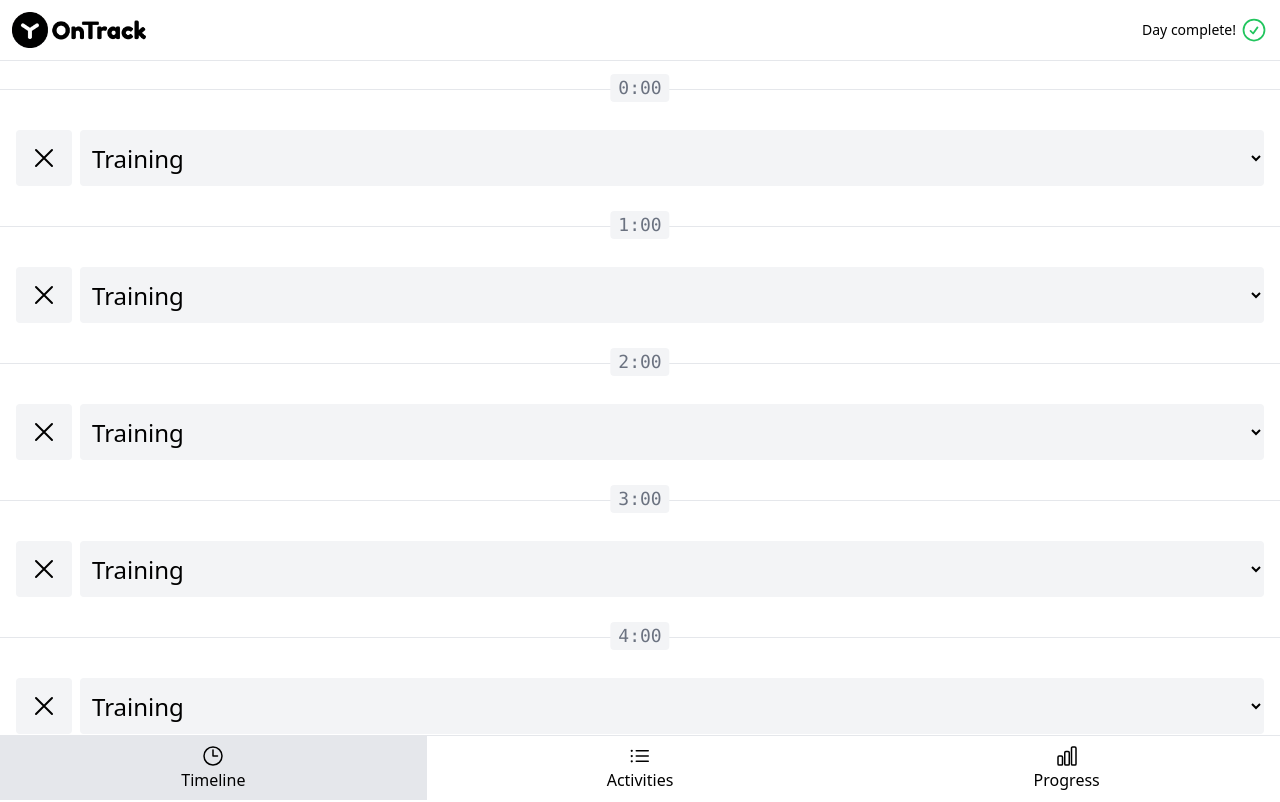
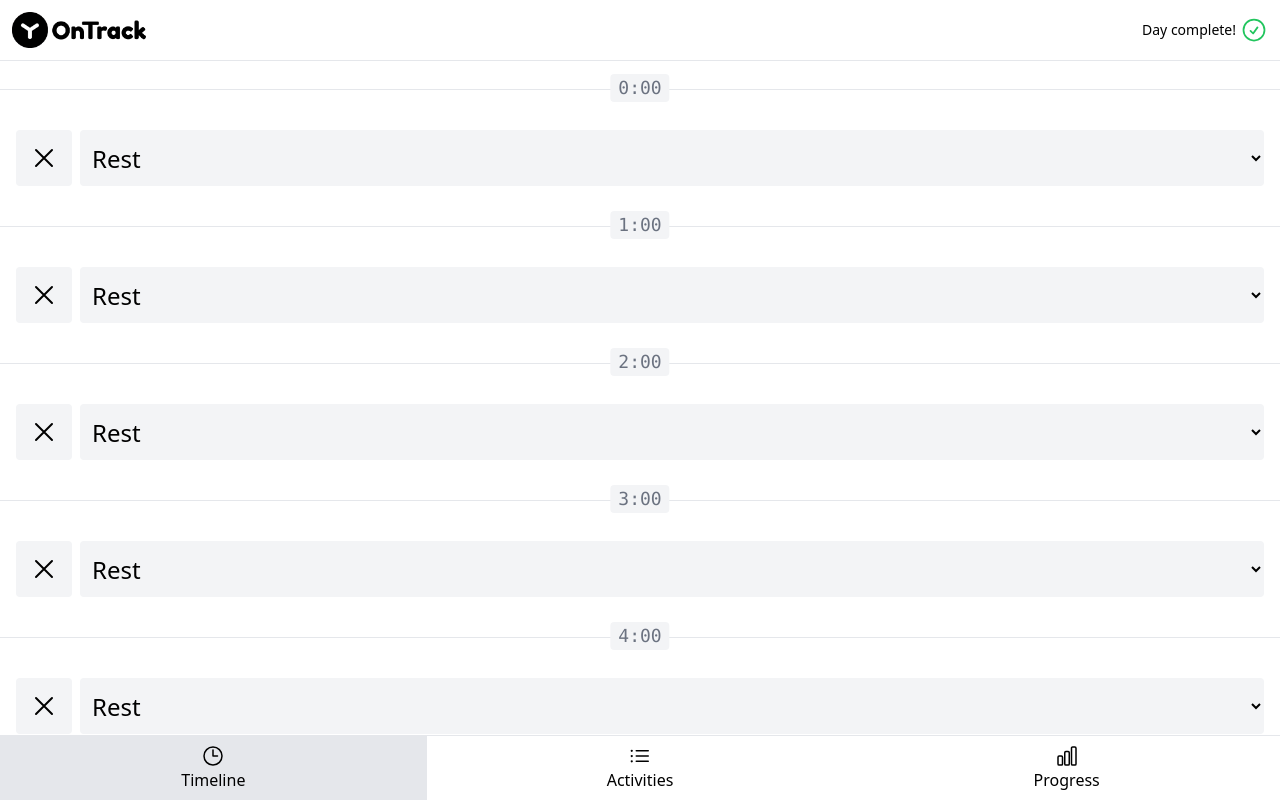
Before and after one commit to kruvv/ontrack, a Vue app: page /#timeline in a window 1280 px wide. Shown: the top 802 px of the page. Built offline with nearby package versions, Linux system fonts and the light colour scheme.

Commit message:
Доработка валидаторов.

```diff
--- a/src/components/BaseSelect.vue
+++ b/src/components/BaseSelect.vue
@@ -1,10 +1,15 @@
 <template>
   <div class="flex gap-2">
-    <BaseButton>
+    <BaseButton @click="emit('select', null)">
       <XMarkIcon class="h-8" />
     </BaseButton>
-    <select class="w-full truncate rounded bg-gray-100 py-1 px-2 text-2xl">
-      <option selected disabled value="">{{ placeholder }}</option>
+    <select
+      class="w-full truncate rounded bg-gray-100 py-1 px-2 text-2xl"
+      @change="emit('select', +$event.target.value)"
+    >
+      <option :selected="isNotSelected" disabled value="">
+        {{ placeholder }}
+      </option>
       <option
         v-for="{ value, label } in options"
         :key="value"
@@ -18,10 +23,14 @@
 </template>
 
 <script setup lang="ts">
+import { computed } from 'vue'
 import BaseButton from '@/components/BaseButton.vue'
 import { XMarkIcon } from '@heroicons/vue/24/outline'
-import { validateSelectOptions } from '@/validators.ts'
-defineProps({
+import { validateSelectOptions, isUndefinedOrNull, isNumberOrNull } from '@/validators.ts'
+const emit = defineEmits({
+  select: isNumberOrNull,
+})
+const props = defineProps({
   selected: Number,
   options: {
     type: Array,
@@ -30,6 +39,9 @@ defineProps({
   },
   placeholder: { type: String, required: true },
 })
+const isNotSelected = computed(() => {
+  return isUndefinedOrNull(props.selected)
+})
 </script>
 
 <style scoped></style>
--- a/src/components/TimelineItem.vue
+++ b/src/components/TimelineItem.vue
@@ -1,11 +1,17 @@
 <template>
   <li class="relative flex flex-col gap-2 border-t border-grey-200 py-10 px-4">
     <a href="#" :class="hourLinkClasses">{{ timelineItem.hour }}:00</a>
-    <BaseSelect :selected="selectedActivityId" :options="options" placeholder="Rest" />
+    <BaseSelect
+      :selected="selectedActivityId"
+      :options="options"
+      placeholder="Rest"
+      @select="selectedActivityId = $event"
+    />
   </li>
 </template>
 
 <script setup lang="ts">
+import { ref } from 'vue'
 import BaseSelect from '@/components/BaseSelect.vue'
 import { isTimelineItemValid } from '@/validators.ts'
 const props = defineProps({
@@ -28,7 +34,7 @@ const options = [
   { value: 2, label: 'Reading' },
   { value: 3, label: 'Training' },
 ]
-const selectedActivityId = 3
+const selectedActivityId = ref()
 </script>
 
 <style scoped></style>
--- a/src/validators.ts
+++ b/src/validators.ts
@@ -5,20 +5,59 @@ type SelectOptions = {
   label: string
 }
 
+export type TimelineItem = {
+  hour: number
+}
+
 export function isPageValid(page: string): boolean {
   return Object.keys(NAV_ITEMS).includes(page)
 }
 
-export function isTimelineItemValid({ hour }: { hour: number }): boolean {
-  return typeof hour === 'number' && hour >= MIDNIGHT_HOUR && hour < HOURS_IN_DAY
+export function isTimelineItemValid({ hour }: TimelineItem) {
+  return isHourValid(hour)
 }
+
 export function validateSelectOptions(options: SelectOptions[]) {
   return options.every(isSelectOptionValid)
 }
+
 function isSelectOptionValid({ value, label }: SelectOptions) {
-  return typeof value === 'number' && typeof label === 'string'
+  return isNumber(value) && isString(label)
 }
 
-export function validateTimelineItems(timelineItems) {
+export function validateTimelineItems(timelineItems: TimelineItem[]) {
   return timelineItems.every(isTimelineItemValid)
 }
+
+export function isUndefinedOrNull(value?: number) {
+  return isUndefined(value) || isNull(value)
+}
+
+export function isNumberOrNull(value?: number | null) {
+  if (typeof value === 'number') return isNumber(value)
+  if (value === null) return isNull(value)
+}
+
+function isNull(value: number | null) {
+  return value === null
+}
+
+function isUndefined(value: number | undefined) {
+  return value === undefined
+}
+
+function isNumber(value: number) {
+  return typeof value === 'number'
+}
+
+function isString(value: string) {
+  return typeof value === 'string'
+}
+
+function isBetween(value: number, start: number, end: number) {
+  return value >= start && value <= end
+}
+
+function isHourValid(hour: number) {
+  return isNumber(hour) && isBetween(hour, MIDNIGHT_HOUR, HOURS_IN_DAY)
+}
```
Also changed, not shown: 1 other file (tests, documents, lock files or other folders).
